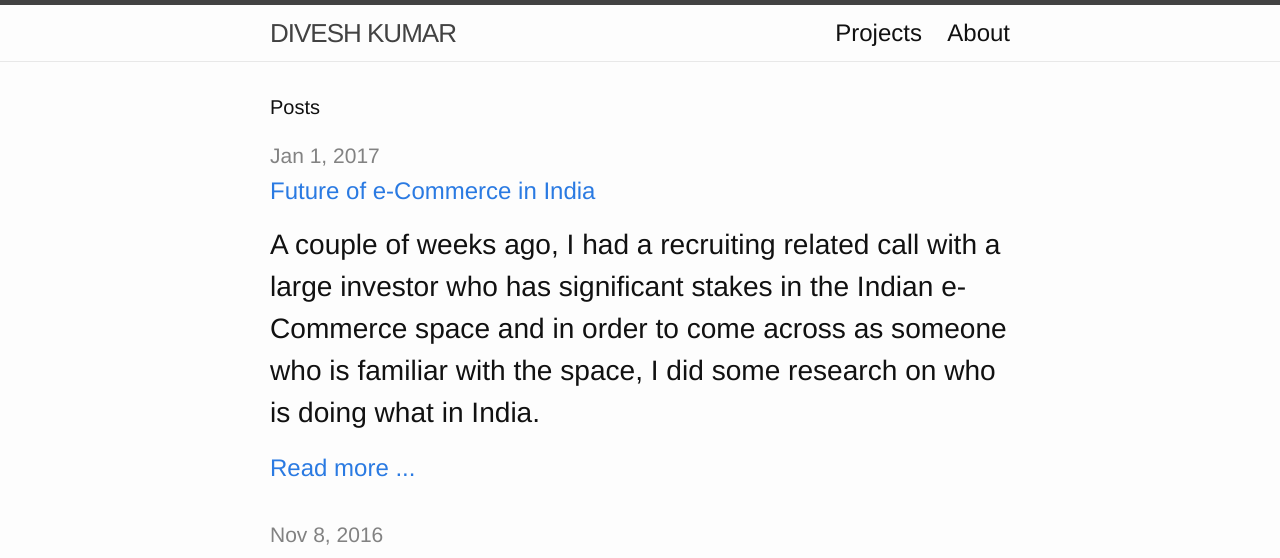
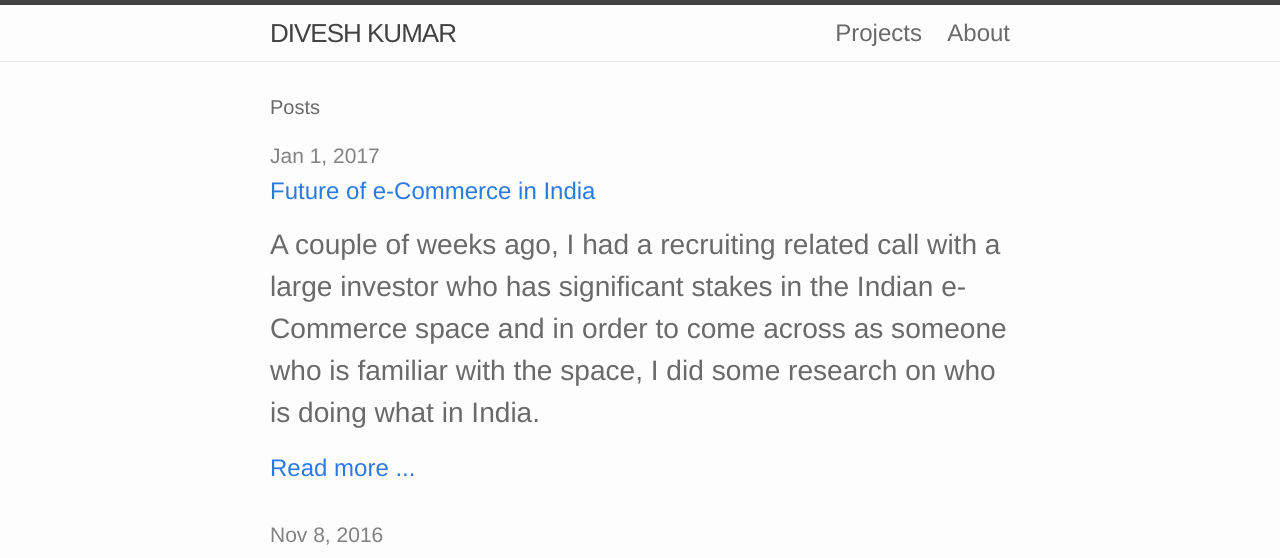
Before and after one commit to outstanding-hare/outstanding-hare.github.io, a Jekyll site: the page built from index.html, in a window 1280 px wide. Shown: the top 558 px of the page. Built offline with Jekyll 4.4.1, drawn with Linux system fonts in a browser that asks for light colours.

Commit message:
new post

```diff
--- a/css/main.scss
+++ b/css/main.scss
@@ -14,7 +14,7 @@ $base-line-height: 1.5;
 
 $spacing-unit:     30px;
 
-$text-color:       #111;
+$text-color:       #6b6a6a;
 $text-align:       "justify";
 $background-color: #fdfdfd;
 $brand-color:      #2a7ae2;
```
